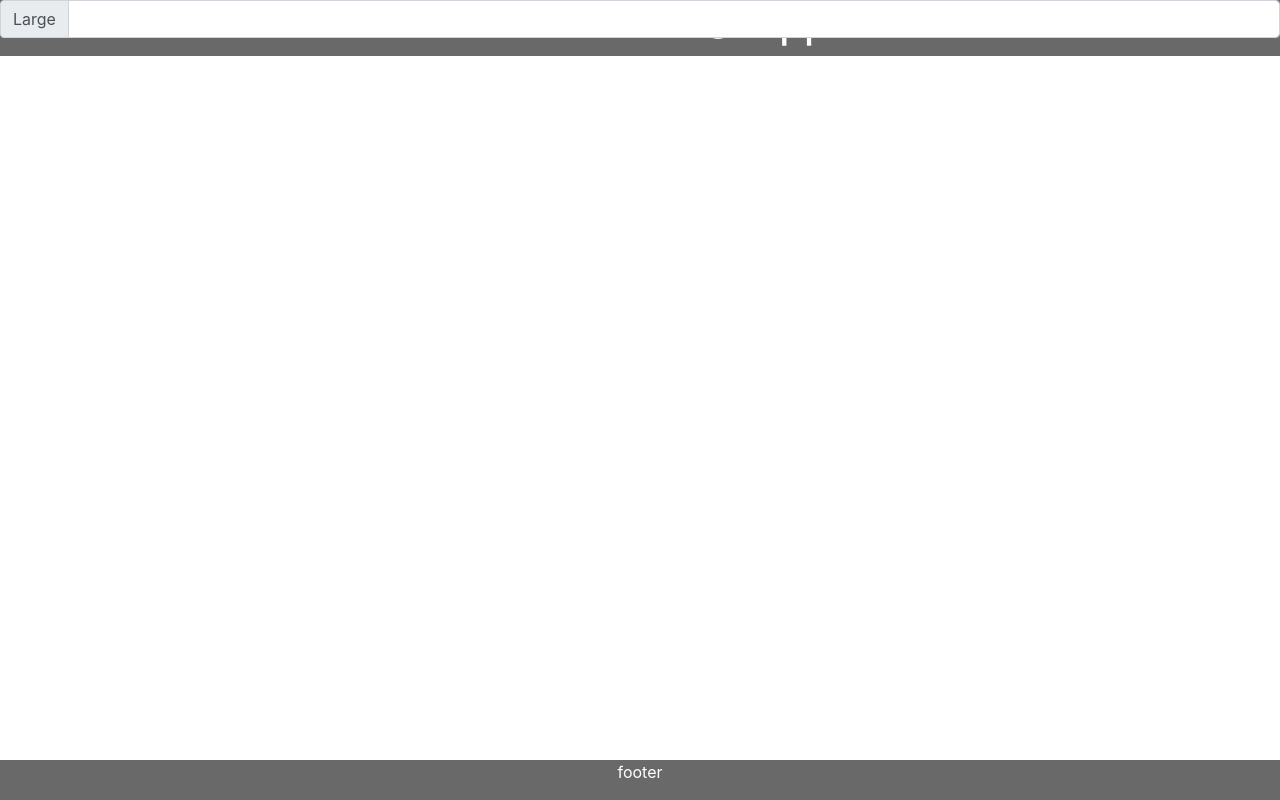
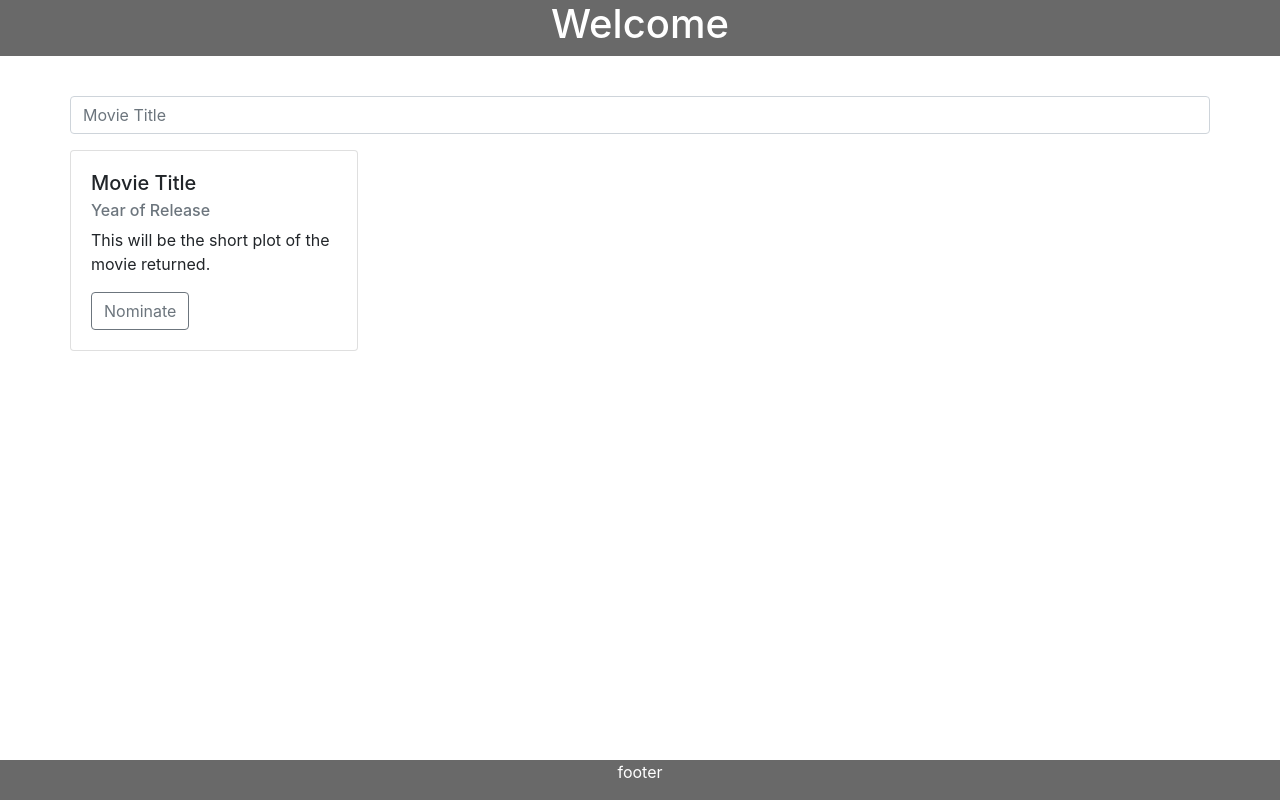
Before and after one commit to ayushaupreti/the-shoppies, a React (Create React App) app: page / in a window 1280 px wide. Built offline with nearby package versions, Linux system fonts and the light colour scheme.

Commit message:
added search bar

```diff
--- a/package.json
+++ b/package.json
@@ -3,15 +3,17 @@
   "version": "0.1.0",
   "private": true,
   "dependencies": {
-    "@loadable/component": "^5.12.0",
     "@testing-library/jest-dom": "^5.11.6",
     "@testing-library/react": "^11.2.2",
     "@testing-library/user-event": "^12.6.0",
+    "lodash.debounce": "^4.0.8",
     "react": "^17.0.1",
     "react-bootstrap": "^1.4.0",
     "react-dom": "^17.0.1",
     "react-icons": "^3.11.0",
+    "react-redux": "^7.2.2",
     "react-scripts": "4.0.1",
+    "throttle-debounce": "^3.0.1",
     "web-vitals": "^0.2.4"
   },
   "scripts": {
--- a/public/index.html
+++ b/public/index.html
@@ -9,12 +9,10 @@
       name="description"
       content="Web site created using create-react-app"
     />
-    <link
-      rel="stylesheet"
-      href="https://cdn.jsdelivr.net/npm/bootstrap@4.5.3/dist/css/bootstrap.min.css"
-      integrity="sha384-TX8t27EcRE3e/ihU7zmQxVncDAy5uIKz4rEkgIXeMed4M0jlfIDPvg6uqKI2xXr2"
-      crossorigin="anonymous"
-    />
+    <link rel="stylesheet"
+      href="https://stackpath.bootstrapcdn.com/bootstrap/4.1.0/css/bootstrap.min.css"
+      integrity="sha384-9gVQ4dYFwwWSjIDZnLEWnxCjeSWFphJiwGPXr1jddIhOegiu1FwO5qRGvFXOdJZ4"
+      crossorigin="anonymous">
     <link rel="apple-touch-icon" href="%PUBLIC_URL%/logo192.png" />
     <!--
       manifest.json provides metadata used when your web app is installed on a
--- a/src/App.js
+++ b/src/App.js
@@ -1,39 +1,33 @@
-import React, { Fragment } from "react";
-import loadable from "@loadable/component";
+import React, { Suspense } from "react";
 import './App.css';
 
-const Loading = (
-  <div className="loading">
-    <div className="text-center middle">
-      <div className="lds-ellipsis">
-        <div></div>
-        <div></div>
-        <div></div>
-        <div></div>
-      </div>
-    </div>
-  </div>
-);
 
-const Header = loadable(() => import("./components/Header"), {
-  fallback: Loading,
-});
+const Header = React.lazy(() => import("./components/Header"));
+const Footer = React.lazy(() => import("./components/Footer"));
+const SearchBar = React.lazy(() => import("./components/Search"));
+const Results = React.lazy(() => import("./components/Results"));
 
-const Footer = loadable(() => import("./components/Footer"), {
-  fallback: Loading,
-});
-
-const SearchBar = loadable(() => import("./components/Search"), {
-  fallback: Loading,
-});
 
 function App() {
   return (
-    <Fragment>
-      <Header></Header>
-      <SearchBar></SearchBar>
-      <Footer></Footer>
-    </Fragment>
+    <div className="container">
+      <Suspense fallback={<div>Loading...</div>}>
+         <Header />
+       </Suspense>
+      <div className="row">
+      <Suspense fallback={<div>Loading...</div>}>
+         <SearchBar />
+       </Suspense>
+      </div>
+      <div className="row">
+      <Suspense fallback={<div>Loading...</div>}>
+         <Results />
+       </Suspense>
+      </div>
+      <Suspense fallback={<div>Loading...</div>}>
+         <Footer />
+       </Suspense>
+    </div>
   );
 }
 
--- a/src/components/Header.js
+++ b/src/components/Header.js
@@ -4,7 +4,7 @@ import "./style.css";
 export default function Header() {
   return (
       <div className="header">
-          <h1>Welcome to The Shoppies!
+          <h1>Welcome
           </h1>
       </div>
   );
--- /dev/null
+++ b/src/components/Results.js
@@ -0,0 +1,19 @@
+import React, {Fragment, useState} from "react";
+import "./style.css";
+
+
+export default function Results() {
+
+  return (
+      <Fragment>
+          <div className="card cards" >
+              <div className="card-body">
+                  <h5 className="card-title">Movie Title</h5>
+                  <h6 className="card-subtitle mb-2 text-muted">Year of Release</h6>
+                  <p className="card-text">This will be the short plot of the movie returned.</p>
+                  <button className="btn btn-outline-secondary" type="button">Nominate</button>
+              </div>
+          </div>
+      </Fragment>
+  );
+}
--- a/src/components/Search.js
+++ b/src/components/Search.js
@@ -1,32 +1,43 @@
 import React, {Fragment, useState} from "react";
-import {InputGroup, FormControl} from "react-bootstrap"
+import { debounce } from 'throttle-debounce';
 import "./style.css";
 
 
 export default function Search() {
 
-    const movieTitle = "";
+    const [movieTitle, setMovieTitle] = useState("");
 
-    const getMovies = () => {
-        const apiUrl = 'http://www.omdbapi.com/?apikey=cd1dfb3a&t=h';
+    const handleMovieInput = (e) => {
+      setMovieTitle(e)
+      console.log(movieTitle)
+
+      const apiUrl = 'http://www.omdbapi.com/?apikey=cd1dfb3a&s='+movieTitle;
         fetch(apiUrl)
       .then((response) => response.json())
       .then((data) => console.log('This is your data', data));
-    }
+    };
+
+    // const handleMovieInput = debounce(500, (e) => {
+    //   setMovieTitle(e)
+    //   console.log(movieTitle)
+
+    //   const apiUrl = 'http://www.omdbapi.com/?apikey=cd1dfb3a&s='+movieTitle;
+    //     fetch(apiUrl)
+    //   .then((response) => response.json())
+    //   .then((data) => console.log('This is your data', data));
+    // });
+
 
   return (
       <Fragment>
-        <InputGroup size="md">
-            <InputGroup.Prepend>
-                <InputGroup.Text id="inputGroup-sizing-lg">Large</InputGroup.Text>
-            </InputGroup.Prepend>
-            <FormControl
-                value={movieTitle}
-                onChange={(e) => {
-                    getMovies();
-                  }}
-            />
-        </InputGroup>
+        <div className="input-group mb-3 mt-5 pt-5">
+          <input
+            type="text"
+            className="form-control"
+            placeholder="Movie Title"
+            value={movieTitle}
+            onChange={(e) => handleMovieInput(e.target.value)}/>
+        </div>
       </Fragment>
   );
 }
--- a/src/components/style.css
+++ b/src/components/style.css
@@ -18,7 +18,6 @@
     text-align: center;
   }
 
-.section-padding {
-    padding-bottom: 60px 0;
-    padding-top: 30px;
+.cards {
+    width: 18rem;
 }
```
Also changed, not shown: 2 other files (tests, documents, lock files or other folders).
